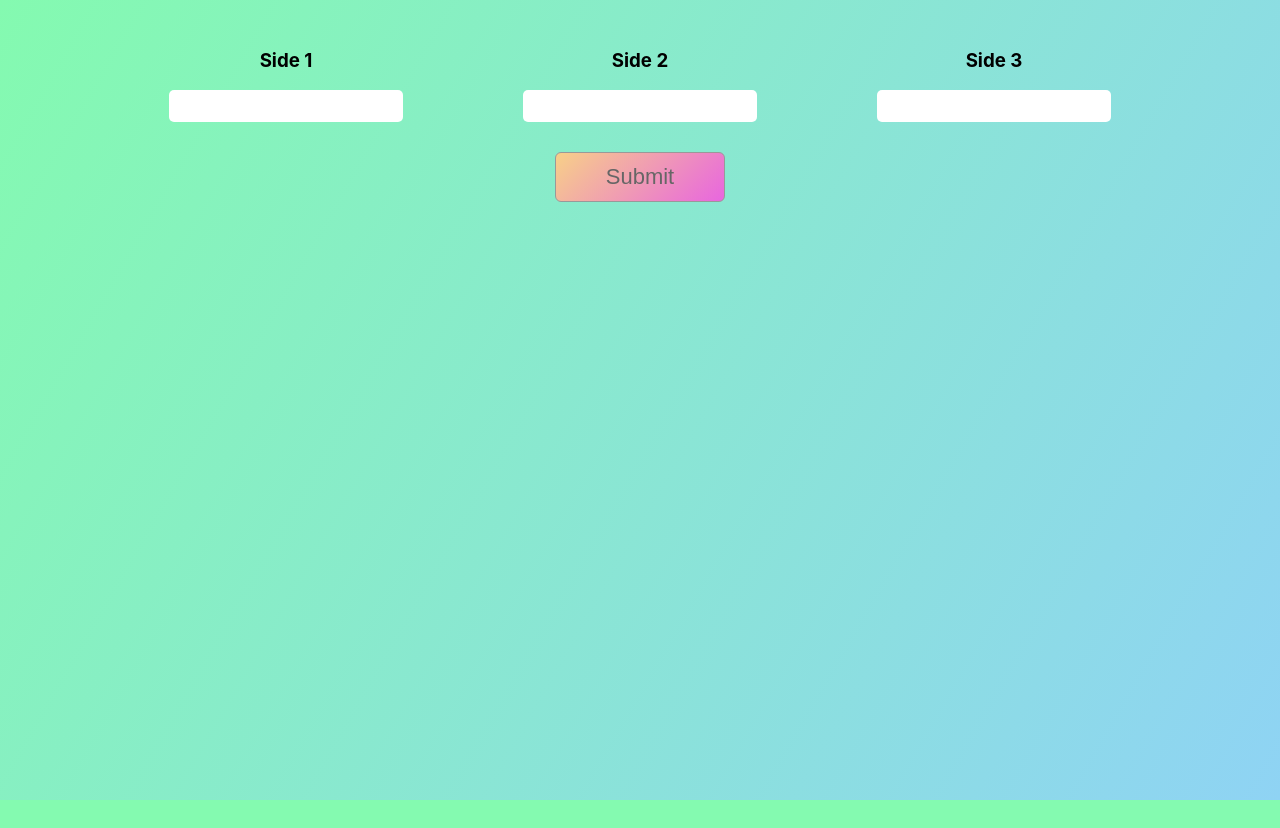
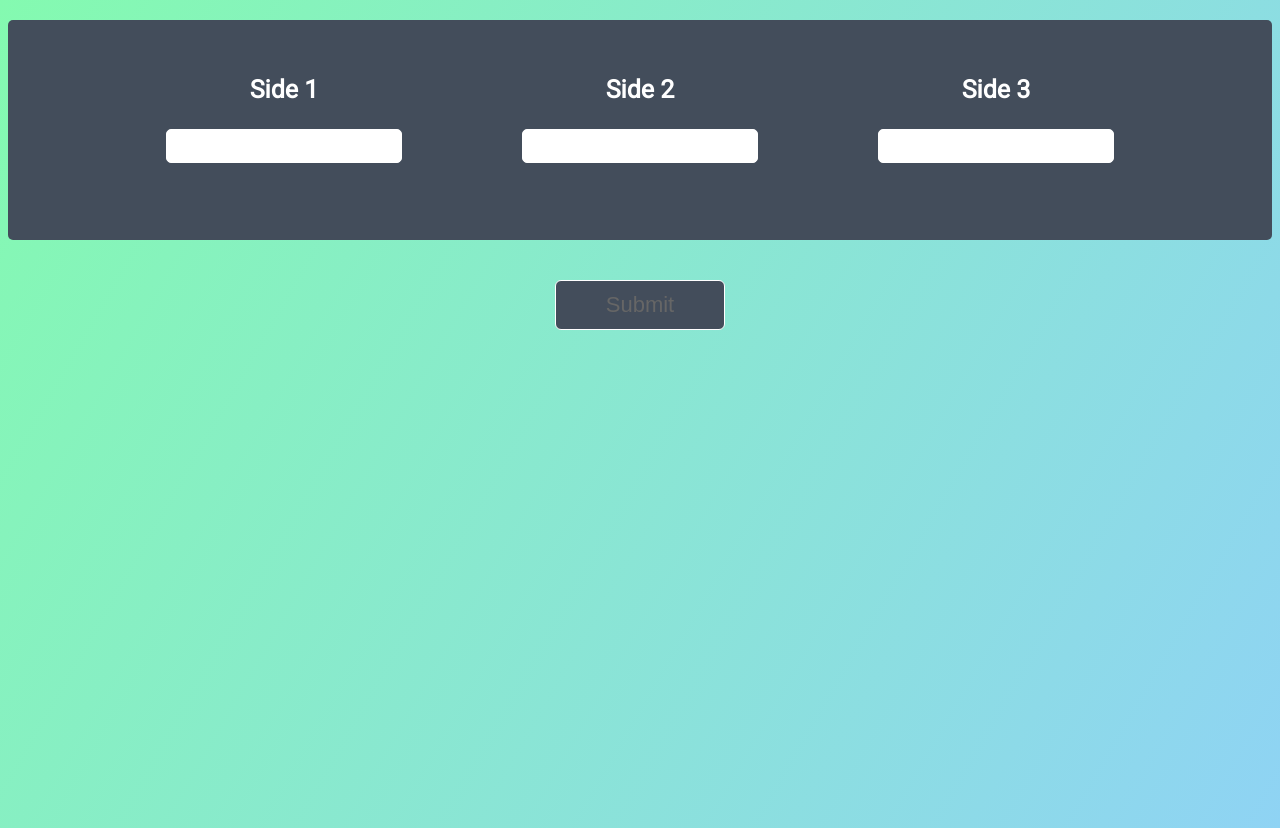
Before and after one commit to npartovi/tradeshift, a React (Create React App) app: page / in a window 1280 px wide. Before the commit the page ends 800 px from the top, so only its background shows below. Built offline with nearby package versions, Linux system fonts and the light colour scheme.

Commit message:
major styling done

```diff
--- a/public/index.html
+++ b/public/index.html
@@ -10,6 +10,7 @@
       homescreen on Android. See https://developers.google.com/web/fundamentals/web-app-manifest/
     -->
     <link rel="manifest" href="%PUBLIC_URL%/manifest.json">
+    <link href="https://fonts.googleapis.com/css?family=Roboto" rel="stylesheet">
     <!--
       Notice the use of %PUBLIC_URL% in the tags above.
       It will be replaced with the URL of the `public` folder during the build.
--- a/src/App.css
+++ b/src/App.css
@@ -2,11 +2,16 @@ body {
   background: #84fab0;
   background-image: linear-gradient(120deg, #84fab0 0%, #8fd3f4 100%);
   height: 100vh;
+  font-family: 'Roboto', sans-serif;
 }
 
 .input-container {
   display: flex;
   justify-content: center;
+  height: 220px;
+  background: #434D5B;
+  border-radius: 5px;
+  margin-top: 20px;
 }
 
 .input-item {
@@ -20,16 +25,23 @@ body {
   width: 230px;
   height: 30px;
   border-radius: 5px;
-  border: none;
+  border: 1px solid white;
+  font-size: 15px;
+}
+
+.input-item h3 {
+  color: white;
+  font-size: 25px;
 }
 
 .button-container {
   display: flex;
   justify-content: center;
+  margin-top: 40px;
 }
 
 .button-container button {
-  background: linear-gradient(135deg, #f7d088 0%, #e866df 100%);
+  background: #434D5B;
   height: 50px;
   width: 170px;
   border: none;
@@ -40,8 +52,7 @@ body {
 
 button:disabled,
 button[disabled]{
-  border: 1px solid #999999;
-  background-color: #cccccc;
+  border: 1px solid white;
   color: #666666;
 }
 
@@ -54,5 +65,61 @@ button[disabled]{
 
 .error-display{
   color:red;
-  font-size: 12px;
+  font-size: 14px;
 }
+
+
+
+.header-title {
+  min-width: 50%;
+  padding: 30px;
+  text-align: center;
+  position: absolute;
+  left: 23%;
+  top: 50%;
+  border: 3px solid;
+  border-top: none;
+}
+
+.header-title h1,
+.header-title h2 {
+  letter-spacing: 0.05em;
+}
+
+.header-title h1 {
+  font-size: 3.5em;
+  text-transform: uppercase;
+}
+
+.header-title h2 {
+  -ms-transform: translate(0, -50%);
+  -webkit-transform: translate(0, -50%);
+  transform: translate(0, -50%);
+  font-style: oblique;
+  font-size: 1.5em;
+  overflow: hidden;
+  margin: -30px -33px 0 -33px;
+  position: absolute;
+  width: calc( 100% + 6px);
+}
+
+.header-title h2:before,
+.header-title h2:after {
+  content: "";
+  position: absolute;
+  width: 100%;
+  margin-top: -2px;
+  border-top: 3px solid;
+  top: 50%;
+}
+
+.header-title h2:before {
+  -ms-transform: translate(-100%, 0);
+  -webkit-transform: translate(-100%, 0);
+  transform: translate(-100%, 0);
+  margin-left: -30px;
+}
+
+.header-title h2:after {
+  margin-left: 30px;
+}
--- a/src/App.js
+++ b/src/App.js
@@ -82,7 +82,14 @@ class App extends Component {
           </button>
         </div>
         <div className="results-container">
-          <h1>{results}</h1>
+          {results ? (
+            <div class="full header txt-red">
+            <div class="header-title">
+              <h2>Type Of Triangle</h2>
+              <h1>{results}</h1>
+            </div>
+            </div>
+          ): ""}
         </div>
       </div>
     );
--- a/src/index.css
+++ /dev/null
@@ -1,14 +0,0 @@
-body {
-  margin: 0;
-  padding: 0;
-  font-family: -apple-system, BlinkMacSystemFont, "Segoe UI", "Roboto", "Oxygen",
-    "Ubuntu", "Cantarell", "Fira Sans", "Droid Sans", "Helvetica Neue",
-    sans-serif;
-  -webkit-font-smoothing: antialiased;
-  -moz-osx-font-smoothing: grayscale;
-}
-
-code {
-  font-family: source-code-pro, Menlo, Monaco, Consolas, "Courier New",
-    monospace;
-}
--- a/src/index.js
+++ b/src/index.js
@@ -1,6 +1,5 @@
 import React from 'react';
 import ReactDOM from 'react-dom';
-import './index.css';
 import App from './App';
 import * as serviceWorker from './serviceWorker';
 
--- a/src/util/validation.js
+++ b/src/util/validation.js
@@ -4,9 +4,9 @@ export const inputCheck = (side) => {
     if(side === ""){
       return errors
     } else if(isNaN(side)){
-      errors.push("Must Enter In a Numeric Value")
+      errors.push("Must Enter In A Numeric Value")
     } else if(side <= 0){
-      errors.push("Must enter a Value Greater Than 0")
+      errors.push("Must Enter A Value Greater Than 0")
     }
 
     return errors
@@ -15,7 +15,9 @@ export const inputCheck = (side) => {
 export const validateSides = (side1, side2, side3) => {
     let results
 
-    if(side1 !== side2 && side2 !== side3 & side3 !== side1){
+    if((side1 > side2 + side3) || (side2 > side1 + side3) || (side3 > side1 + side2)){
+      results = "Impossible"
+    }else if (side1 !== side2 && side2 !== side3 & side3 !== side1){
       results = "Scalene"
     }else if(side1 === side2 && side2 === side3 && side3 === side1){
       results = "Equilateral"
```
Also changed, not shown: 1 other file (tests, documents, lock files or other folders). Lines whose indentation alone changed are shown as unchanged.
